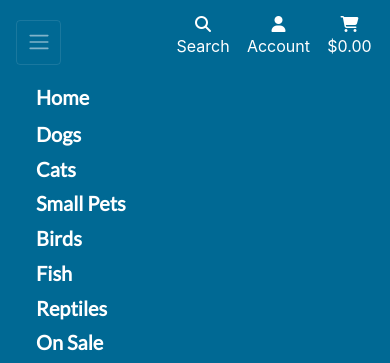
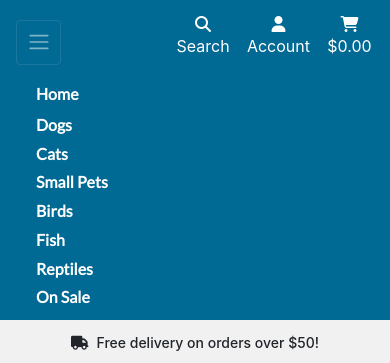
Before and after one commit to Code-Institute-Submissions/MAN95-dev-PetPals_NovResub, a Django app: page / in a window 390 px wide, after a click that opens the changed part. Shown: the top 363 px of the page. Run offline with Django 3.2, Linux system fonts and the light colour scheme; parts of the project's set-up code (start-up, migrations or seed data) failed here and were passed over; some libraries are stand-ins or nearby versions.

Commit message:
Decrease the ize of the navlinks on mobile view

```diff
--- a/static/css/base.css
+++ b/static/css/base.css
@@ -333,11 +333,6 @@
       color: #aab7c4;
   }
 
-/* -------------------------------- Checkout  */
-
-
-
-
 /* ------------------------------- bootstrap toasts */
 
 .message-container {
@@ -505,6 +500,7 @@
 
   .nav-link {
       padding: 0.15rem;
+      font-size: 16px;
   }
 
   .nav-link i.fa-lg {
```
